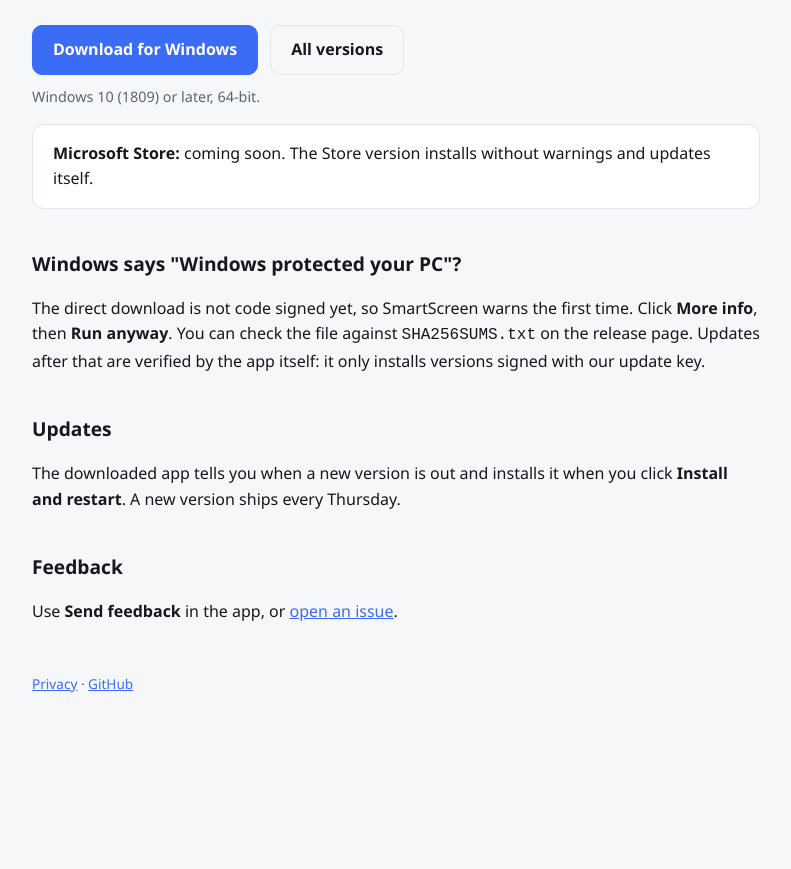
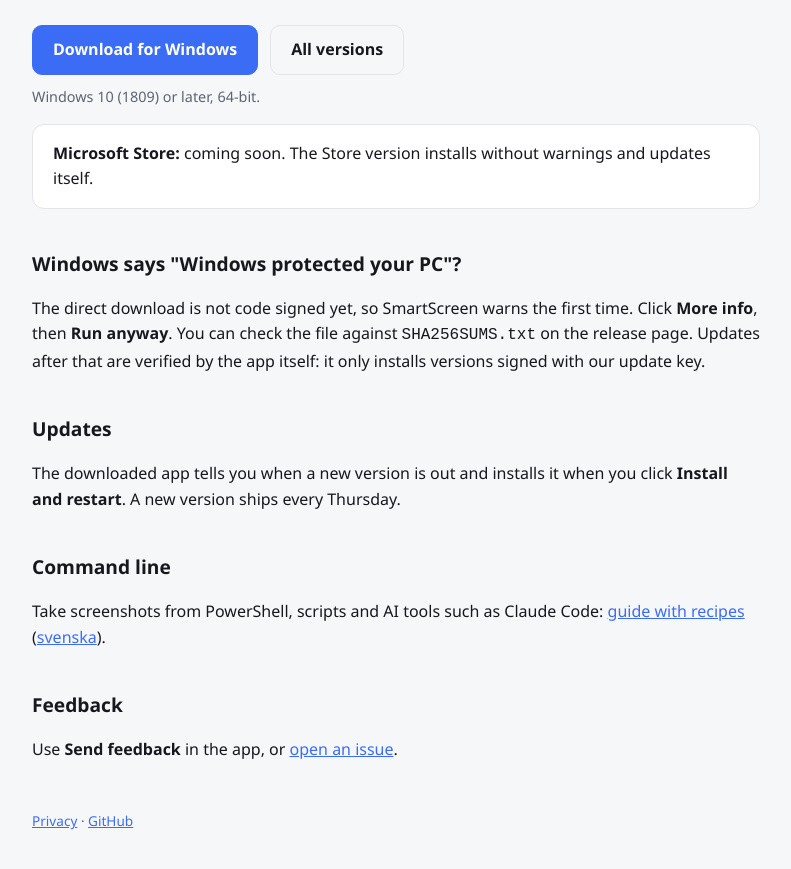
Before and after one commit to Beastlander/pixellock-public, a plain HTML site: page docs/index.html in a window 1280 px wide. Shown: the part 159-1028 px from the top of the page, without its empty margins (244-1035 px from the left). Before the commit the page ends 893 px from the top, so only its background shows below. Drawn offline with Linux system fonts and the light colour scheme; no server answers.

Commit message:
Guide: PixelLock from the command line, with recipes (SNAP-490) (#7)
A user guide in English and Swedish for `pixellock capture`, `--window`,
`--delay`, `pixellock windows` and the MCP server, with recipes: a
screenshot of every tab in a report (guide/recipes/capture-tabs.ps1), one
every ten minutes, a scheduled task, a series by hand, and Claude Code.
Linked from the README, the website and `pixellock --help`.


Claude-Session: https://claude.ai/code/session_01YGLgWnPA8ozb9eFYJ6opFw

Co-authored-by: Claude <noreply@anthropic.com>

```diff
--- a/docs/index.html
+++ b/docs/index.html
@@ -40,6 +40,13 @@
         <strong>Install and restart</strong>. A new version ships every Thursday.
       </p>
 
+      <h2>Command line</h2>
+      <p>
+        Take screenshots from PowerShell, scripts and AI tools such as Claude Code:
+        <a href="https://github.com/Beastlander/pixellock-public/blob/main/guide/command-line.md">guide with recipes</a>
+        (<a href="https://github.com/Beastlander/pixellock-public/blob/main/guide/kommandoraden.md">svenska</a>).
+      </p>
+
       <h2>Feedback</h2>
       <p>
         Use <strong>Send feedback</strong> in the app, or
```
Also changed, not shown: 4 other files.
